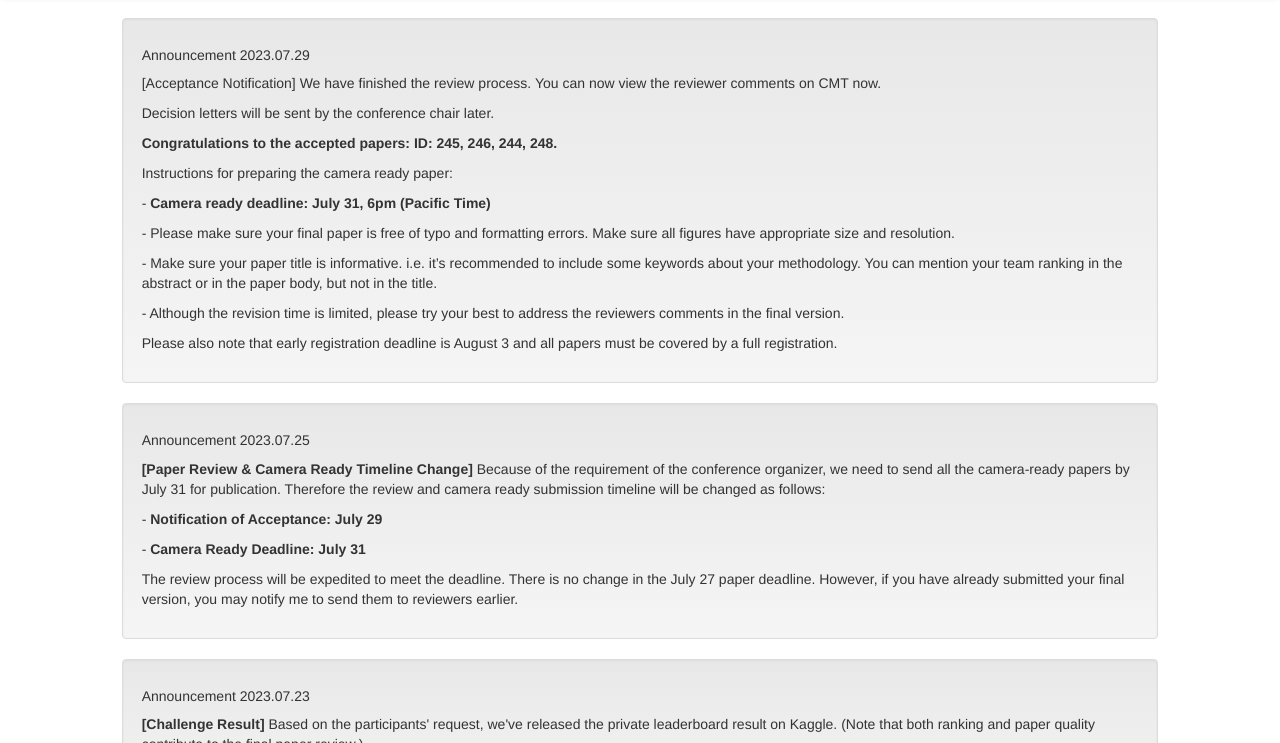
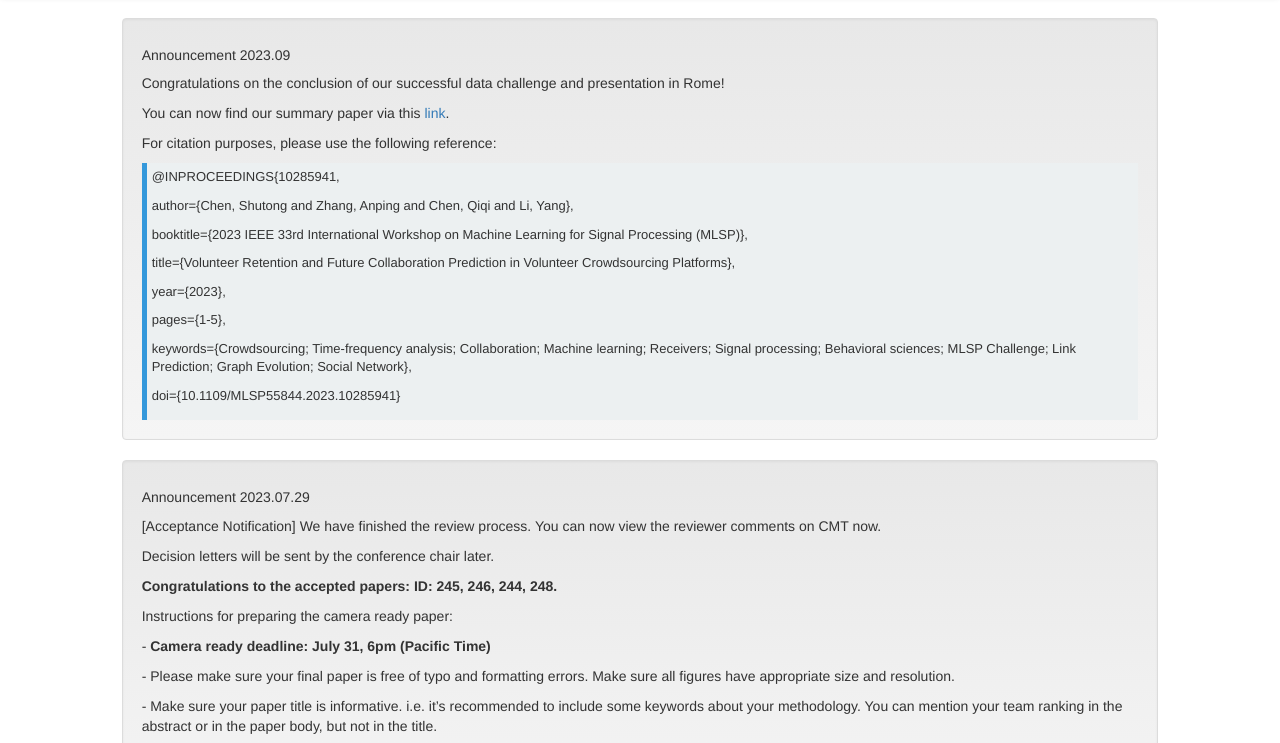
Before and after one commit to volunteerchallenge/volunteerchallenge.github.io, a plain HTML site: page question.html in a window 1280 px wide. Shown: the part 54-797 px from the top of the page. Drawn offline with nearby package versions, Linux system fonts and the light colour scheme.

Commit message:
citation

```diff
--- a/question.html
+++ b/question.html
@@ -3,6 +3,10 @@
 <head>
     <title>MLSP - Volunteer Challenge - Announcement</title>
     <script src="js/setting.js"></script>
+	<style>
+
+		.citation { background-color: #ecf0f1; border-left: 5px solid #3498db; padding: 5px; font-size: small;}
+	</style>
 </head>
 <body>
 	<script src="js/navbar.js"></script>
@@ -10,6 +14,26 @@
 	    <div class="row"><!-- /.row -->
 	    	<div class="col-md-1 col-sm-1"></div>
 	    	<div class="col-md-10 col-sm-10 col-xs-12">
+				<div class="well">
+				<h5> Announcement 2023.09</h5>
+				<p>Congratulations on the conclusion of our successful data challenge and presentation in Rome!</p>
+					<p>You can now find our summary paper via this <a href="https://ieeexplore.ieee.org/abstract/document/10285941">link</a>.</p>
+					<p>For citation purposes, please use the following reference:</p>
+
+
+					<div class="citation">
+						<p>@INPROCEEDINGS{10285941,</p>
+						<p> author={Chen, Shutong and Zhang, Anping and Chen, Qiqi and Li, Yang},</p>
+						<p> booktitle={2023 IEEE 33rd International Workshop on Machine Learning for Signal Processing (MLSP)},</p>
+						<p> title={Volunteer Retention and Future Collaboration Prediction in Volunteer Crowdsourcing Platforms},</p>
+						<p> year={2023},</p>
+						<p> pages={1-5},</p>
+						<p> keywords={Crowdsourcing; Time-frequency analysis; Collaboration; Machine learning; Receivers; Signal processing; Behavioral sciences; MLSP Challenge; Link Prediction; Graph Evolution; Social Network},</p>
+						<p> doi={10.1109/MLSP55844.2023.10285941}</p>
+					</div>
+				</div>
+
+
 				<div class="well">
 					<h5> Announcement 2023.07.29</h5>
 						<p>[Acceptance Notification] We have finished the review process. You can now view the reviewer comments on CMT now.</p>
```
